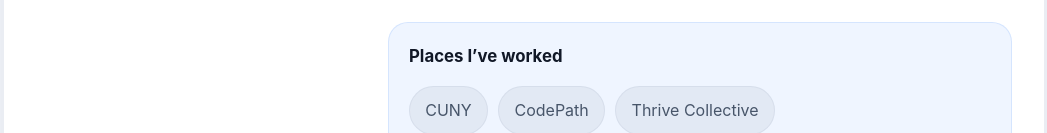
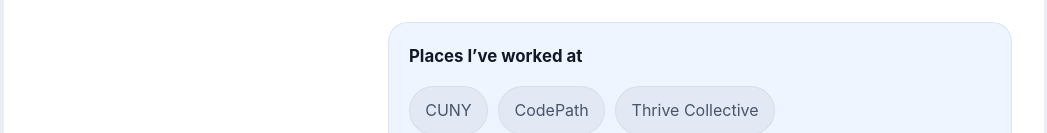
Before and after one commit to letsdothis2003/Portfolio-Site, a React (Create React App) app in the folder src/: page /#/ in a window 1280 px wide. Shown: the part 1230-1363 px from the top of the page, without its empty margins (116-1163 px from the left). Built offline with nearby package versions, Linux system fonts and the light colour scheme; the HTML template or start-up script is replaced by a standard one.

Commit message:
fixing grammer

```diff
--- a/src/pages/About/About.jsx
+++ b/src/pages/About/About.jsx
@@ -82,7 +82,7 @@
           </div>
 
           <div className="about-detail-card">
-            <h3>Places I&rsquo;ve worked</h3>
+            <h3>Places I&rsquo;ve worked at</h3>
             <ul className="detail-list detail-list--solid detail-list--inline">
               <li>CUNY</li>
               <li>CodePath</li>
```
